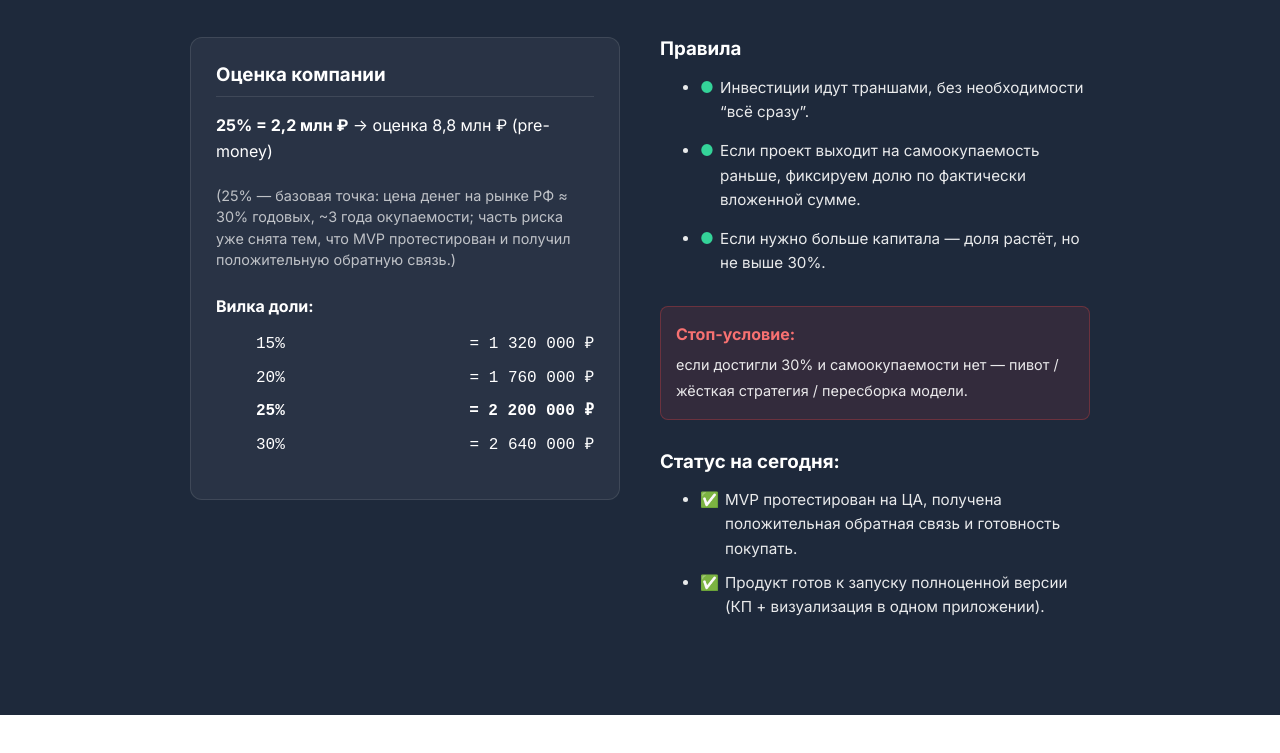
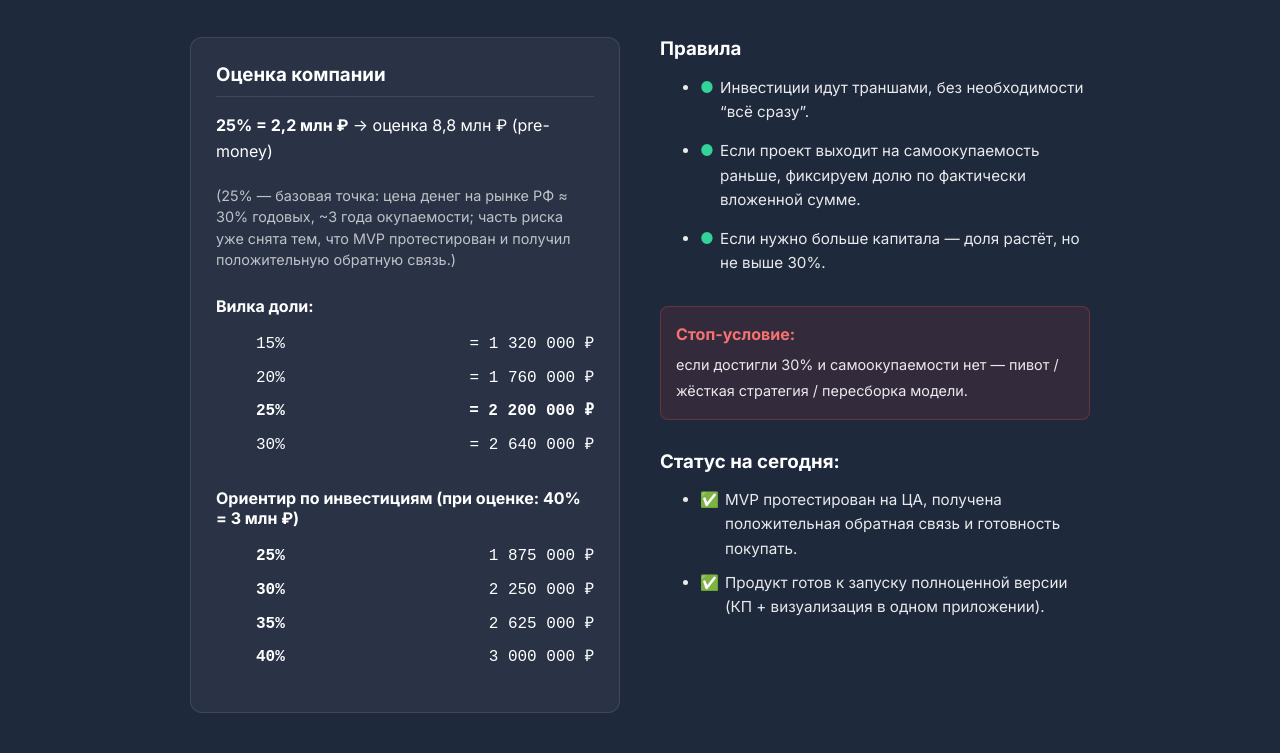
Before and after one commit to snikulin87-hue/pres-entation, a website built with Vite: page docs/index.html in a window 1280 px wide. Shown: the part 5892-6645 px from the top of the page. Before the commit the page ends 6607 px from the top, so only its background shows below. Built offline with nearby package versions, Linux system fonts and the light colour scheme.

Commit message:
Update: Added Investment Guideline table (25-40%) to Offer Section

```diff
--- a/docs/index.html
+++ b/docs/index.html
@@ -692,14 +692,35 @@
                         <ul class="clean-list"
                             style="font-family: monospace; font-size: 1rem; color: rgba(255,255,255,0.9);">
                             <li style="display: flex; justify-content: space-between; margin-bottom: 8px;">
-                                <span>15%</span> <span>= 1 320 000 ₽</span></li>
+                                <span>15%</span> <span>= 1 320 000 ₽</span>
+                            </li>
                             <li style="display: flex; justify-content: space-between; margin-bottom: 8px;">
-                                <span>20%</span> <span>= 1 760 000 ₽</span></li>
+                                <span>20%</span> <span>= 1 760 000 ₽</span>
+                            </li>
                             <li
                                 style="display: flex; justify-content: space-between; margin-bottom: 8px; font-weight: bold; color: #60A5FA;">
-                                <span>25%</span> <span>= 2 200 000 ₽</span></li>
+                                <span>25%</span> <span>= 2 200 000 ₽</span>
+                            </li>
                             <li style="display: flex; justify-content: space-between;"><span>30%</span> <span>= 2 640
                                     000 ₽</span></li>
+                        </ul>
+
+                        <h4 style="color: white; margin-top: 30px; margin-bottom: 15px; font-size: 1rem;">Ориентир по
+                            инвестициям (при оценке: 40% = 3 млн ₽)</h4>
+                        <ul class="clean-list"
+                            style="font-family: monospace; font-size: 1rem; color: rgba(255,255,255,0.9);">
+                            <li style="display: flex; justify-content: space-between; margin-bottom: 8px;">
+                                <span style="font-weight: 700;">25%</span> <span>1 875 000 ₽</span>
+                            </li>
+                            <li style="display: flex; justify-content: space-between; margin-bottom: 8px;">
+                                <span style="font-weight: 700;">30%</span> <span>2 250 000 ₽</span>
+                            </li>
+                            <li style="display: flex; justify-content: space-between; margin-bottom: 8px;">
+                                <span style="font-weight: 700;">35%</span> <span>2 625 000 ₽</span>
+                            </li>
+                            <li style="display: flex; justify-content: space-between;">
+                                <span style="font-weight: 700;">40%</span> <span>3 000 000 ₽</span>
+                            </li>
                         </ul>
                     </div>
 
```
Also changed, not shown: index.html (+24 -3 lines).
